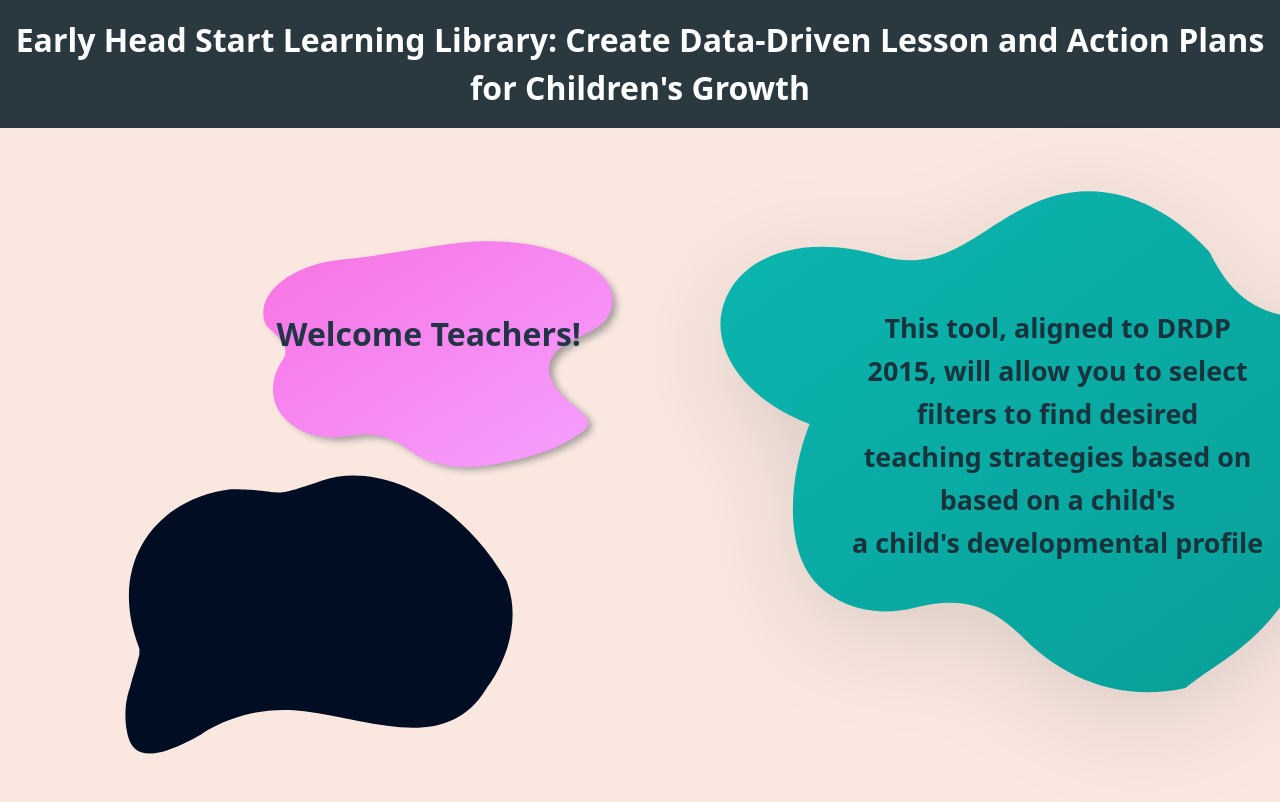
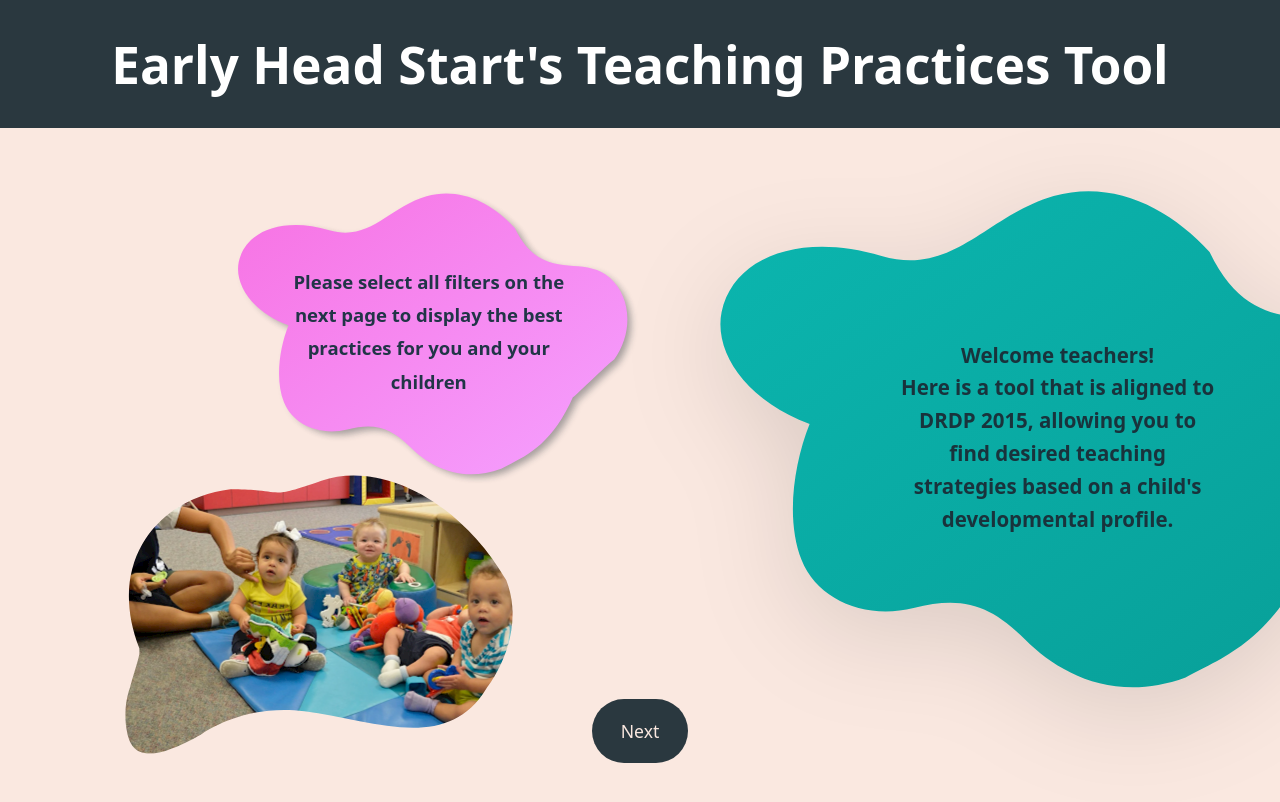
Before and after one commit to kylelin23/EHS_webpage, a React (Vite) app: page / in a window 1280 px wide. Shown: the top 802 px of the page. Built offline with nearby package versions, Linux system fonts and the light colour scheme.

Commit message:
blob 3 done

```diff
--- a/src/welcomePage.css
+++ b/src/welcomePage.css
@@ -13,6 +13,11 @@
 
   --photo-blob-x: -28vw;
   --photo-blob-y: -86vh;
+
+  --next-button-x: 0;
+  --next-button-y: -110vh;
+  --next-button-width: clamp(6rem, 0vw, 40rem);
+  --next-button-height: clamp(4rem, 4vw, 10rem);
 }
 
 /* page chrome */
@@ -46,7 +51,7 @@ h1 { color:#ffffff;}
   position:absolute; inset:0;
   display:grid; place-items:center; text-align:center; color:#19333c;
   padding: clamp(1rem, 3.5vw, 2.5rem);
-  font-size: 1.4em;             /* follows .blob-card */
+  font-size: 1.6vw;             /* follows .blob-card */
   line-height: 1.3; font-weight:600;
 }
 .blob-text strong{ display:block; margin-block-end:.3em; font-weight:700; }
@@ -75,8 +80,9 @@ h1 { color:#ffffff;}
   justify-content: center;
   text-align: center;
   padding: 0;
-  font-size: 2em;                             /* don't offset the center */
+  font-size: 1.45vw;                             /* don't offset the center */
 }
+.blob-text2 strong{ display:block; margin-block-end:.3em; font-weight:700; }
 .blob-card2{
   position: relative;
   width: var(--blob2-w);
@@ -104,6 +110,9 @@ h1 { color:#ffffff;}
   background:#2a383f; color:#fae8e0; border:0; border-radius:300vmax;
   font-size: clamp(0.9rem, 1.6vw, 1.1rem);
   cursor:pointer;
+  translate: var(--next-button-x) var(--next-button-y);
+  width: var(--next-button-width);
+  height: var(--next-button-height);
 }
 .next-btn:hover{ filter:brightness(1.06); }
 .next-btn{ justify-self:center; }
--- a/src/welcomePage.jsx
+++ b/src/welcomePage.jsx
@@ -8,7 +8,7 @@ function WelcomePage() {
   return (
     <div className="container">
       <div className="header">
-        <div className = "headerText">Early Head Start Learning Library: Create Data-Driven Lesson and Action Plans for Children's Growth</div>
+        <h1>Early Head Start's Teaching Practices Tool</h1>
       </div>
 
       <div className="hero">
@@ -31,7 +31,7 @@ function WelcomePage() {
                 C 700,240 790,170 850,225
                 C 900,270 900,350 860,405
                 C 840,420 740,520 770,485
-                C 720,600 660,620 610,660
+                C 720,600 660,620 610,647
                 C 520,680 450,640 410,600
                 C 365,555 330,545 270,560
                 C 210,575 150,550 130,500
@@ -41,10 +41,9 @@ function WelcomePage() {
             </svg>
 
             <div className="blob-text">
-              <p><strong>This tool, aligned to DRDP</strong><strong>2015, will allow you to select </strong>
-              <strong>filters to find desired</strong> <strong>teaching strategies based on </strong>
-              <strong>based on a child's</strong>
-              <strong> a child's developmental profile</strong></p>
+              <p><strong>Welcome teachers!</strong><strong>Here is a tool that is aligned to</strong><strong> DRDP 2015, allowing you to</strong>
+              <strong>find desired teaching</strong> <strong> strategies based on a child's</strong>
+              <strong>developmental profile.</strong></p>
             </div>
           </div>
         </div>
@@ -67,20 +66,21 @@ function WelcomePage() {
 
 
                 <path id="calloutPath" d="
-                  M 90,330
-                  C  60,260  150,195 255,185
-                  C 360,175  470,150 550,145
-                  C 640,140  730,155 800,195
-                  C 860,230  870,280 840,320
-                  C 800,360  720,365 715,425
-                  C 720,505  840,525 790,565
-                  C 730,610  645,630 575,640
-                  C 500,650  445,635 405,605
-                  C 365,575  330,565 270,575
-                  C 205,585  155,565 125,528
-                  C  98,495  100,445 126,408
-                  C 150,376  110,350  90,330
-                  Z" />
+                  M140,330
+                    C 60,300 20,240 30,190
+                    C 45,120 130,90 230,120
+                    C 320,146 360,70 445,45
+                    C 520,24 590,60 640,115
+                    C 700,240 790,170 850,225
+                    C 900,270 900,350 860,405
+                    C 840,420 740,520 770,485
+                    C 720,600 660,620 610,647
+                    C 520,680 450,640 410,600
+                    C 365,555 330,545 270,560
+                    C 210,575 150,550 130,500
+                    C 110,450 120,380 140,330
+                    C 450,450,120,380,140,330
+                    Z" />
               </defs>
 
 
@@ -98,7 +98,10 @@ function WelcomePage() {
             </svg>
 
             <div className="blob-text2">
-              <strong>Welcome Teachers!</strong>
+              <p><strong>Please select all filters on the</strong>
+              <strong>next page to display the best</strong>
+              <strong>practices for you and your</strong>
+              <strong>children</strong></p>
             </div>
 
           </div>
@@ -108,30 +111,18 @@ function WelcomePage() {
       <div className="photo-blob">
         <svg viewBox="0 0 900 700" preserveAspectRatio="xMidYMid meet" aria-hidden="true">
           <defs>
-            {/* define the path once */}
             <path id="bubblePath" d="
               M 200,400
-
-
               C 140,245 235,135 360,120
-
               C 460,120 420,140 520,105
               C 620,70 760,135 845,280
-
-
               C 880,370 822,455 810,470
-
               C 740,585 610,525 490,510
               C 370,495 295,562 310,550
-
-
               C 210,607 185,585 178,545
               C 170,505 180,465 200,435
-
               C 225,600 195,575 185,545
               C 175,470 185,470 200,410
-
-
               Z" />
 
             <clipPath id="bubbleClip">
@@ -141,8 +132,8 @@ function WelcomePage() {
             <filter id="softShadow" x="-20%" y="-20%" width="140%" height="140%">
               <feGaussianBlur in="SourceAlpha" stdDeviation="9" result="b"/>
               <feOffset in="b" dx="10" dy="10" result="o"/>
-              <feColorMatrix in="o" type="matrix" values="
-                0 0 0 0 0   0 0 0 0 0   0 0 0 0 0   0 0 0 .25 0" result="s"/>
+              <feColorMatrix in="o" type="matrix"
+                values="0 0 0 0 0   0 0 0 0 0   0 0 0 0 0   0 0 0 .25 0" result="s"/>
               <feMerge>
                 <feMergeNode in="s"/>
                 <feMergeNode in="SourceGraphic"/>
@@ -150,23 +141,16 @@ function WelcomePage() {
             </filter>
           </defs>
 
-          {/* solid color placeholder */}
-          <rect width="100%" height="100%"
-                fill="#011021" /* or use fillOpacity for alpha */
-                clipPath="url(#bubbleClip)"
-                filter="url(#softShadow)" />
-
-          {/* keep for later: swap this in when you have a photo */}
-          {/*
+          {/* your photo inside the blob */}
           <image
-            href="/images/your-photo.jpg"  // or xlinkHref
-            width="100%" height="100%"
+            href="/images/Kids.png"
+            width="100%" height="85%"
             preserveAspectRatio="xMidYMid slice"
             clipPath="url(#bubbleClip)"
             filter="url(#softShadow)" />
-          */}
         </svg>
       </div>
+
 
 
 
```
Also changed, not shown: public/images/Kids.png (added), 1 other file (tests, documents, lock files or other folders).
